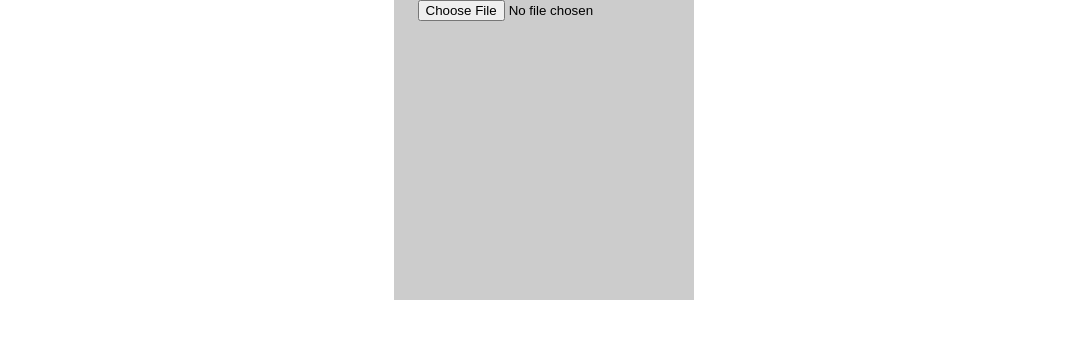
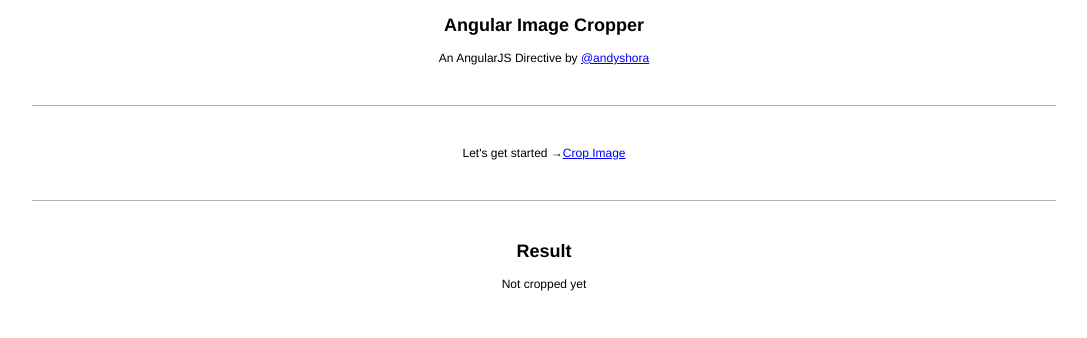
Before and after one commit to andyshora/angular-image-crop, a plain HTML site: page index.html in a window 1280 px wide. Shown: the whole page, without its empty margins (96-1183 px from the left). Drawn offline with nearby package versions, Linux system fonts and the light colour scheme.

Commit message:
Demo page shows instructions and resulting image.

```diff
--- a/image-crop.js
+++ b/image-crop.js
@@ -767,10 +767,11 @@
         width: '@',
         height: '@',
         shape: '@',
-        result: '='
+        result: '=',
+        step: '='
       },
       link: function (scope, element, attributes) {
-        scope.step = 1;
+        scope.step = scope.step || 1;
 
         var $input = element.find('input[type=file]');
         var $canvas = element.find('canvas')[0];
--- a/index.html
+++ b/index.html
@@ -18,6 +18,7 @@
           console.log('MainController');
 
           $scope.imageCropResult = null;
+          $scope.showImageCropper = false;
 
           $scope.$watch('imageCropResult', function(newVal) {
             if (newVal) {
@@ -42,15 +43,38 @@
       padding: 0;
       text-align: center;
     }
+    a {
+      text-decoration: underline;
+      color: blue;
+      cursor: pointer;
+    }
+    hr {
+      border: none;
+      height: 1px;
+      width: 80%;
+      background: rgba(0,0,0,.3);
+      margin: 40px auto;
+    }
   </style>
   <body>
      <div ng-controller="MainController">
+      <h2>Angular Image Cropper</h2>
+      <p>An AngularJS Directive by <a href="https://twitter.com/andyshora">@andyshora</a></p>
+      <hr>
+      <p ng-hide="imageCropResult||imageCropStep!=1">Let's get started &rarr;<a ng-click="showImageCropper=true;imageCropStep=1">Crop Image</a></p>
+      <p ng-show="imageCropResult">Wanna start over? &rarr; <a ng-click="imageCropResult=null;imageCropStep=1">Reset</a></p>
        <image-crop
          data-width="300"
          data-height="300"
          data-shape="circle"
+         data-step="imageCropStep"
          data-result="imageCropResult"
+         ng-show="showImageCropper"
        ></image-crop>
+       <hr>
+       <h2>Result</h2>
+       <img ng-src="{{ imageCropResult }}" ng-show="imageCropResult" alt="">
+       <p ng-hide="imageCropResult">Not cropped yet</p>
      </div>
   </body>
 </html>
```
